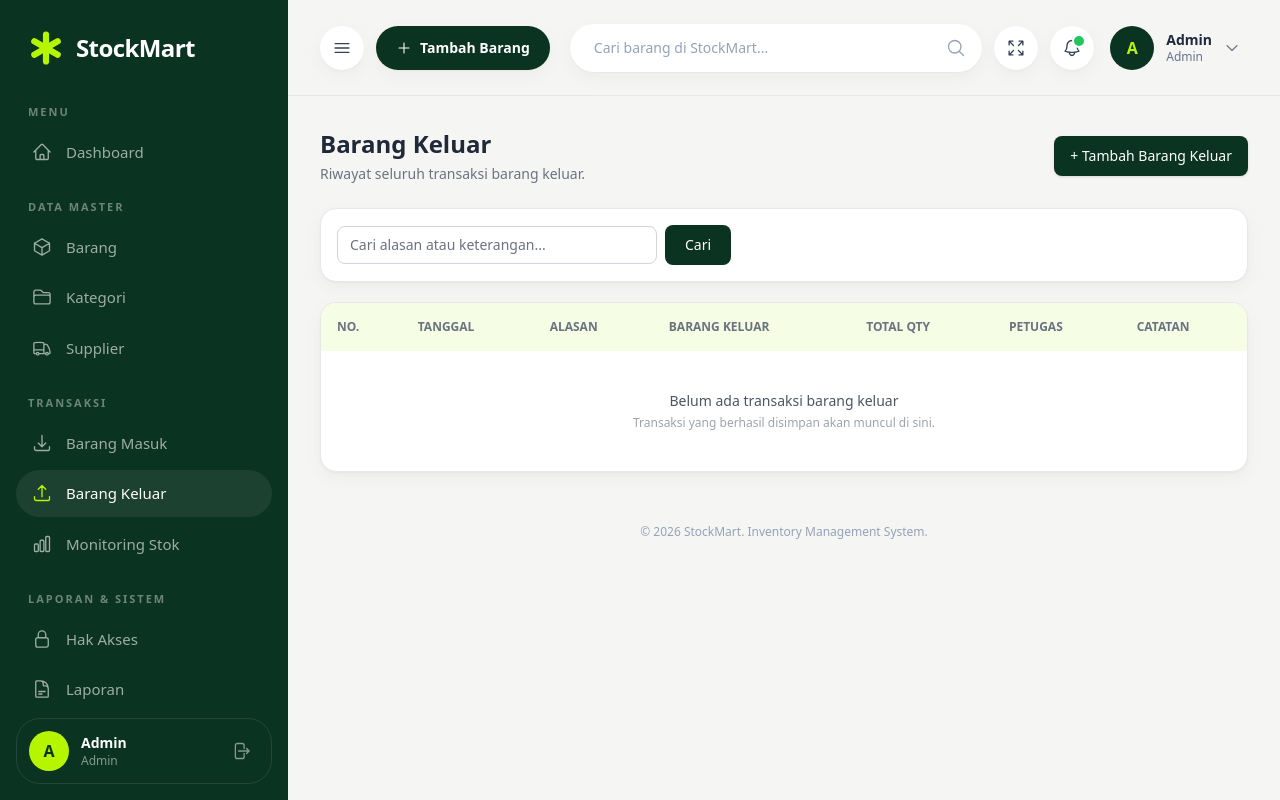
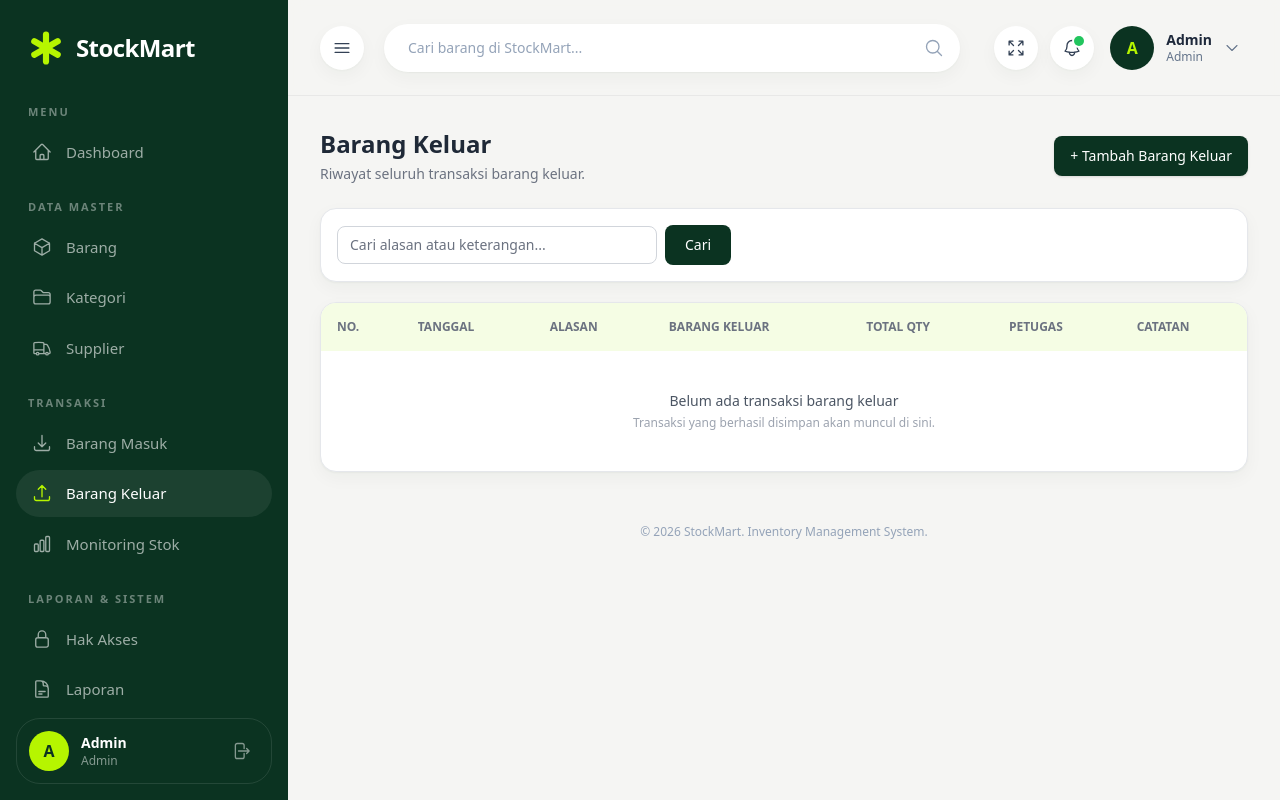
Before and after one commit to Ridd-dsgn/stockmart, a Laravel app: page /stock-outs in a window 1280 px wide. Run offline with Laravel 12, Linux system fonts and the light colour scheme; a user stored in the database is signed in; data comes from the database, SQL or seed files in the repository; data that the repository does not hold is empty; style sheets or scripts are compiled from the project's sources; some web fonts are replaced.

Commit message:
fix: fitur yang masih salah

```diff
--- a/resources/views/layouts/main.blade.php
+++ b/resources/views/layouts/main.blade.php
@@ -225,16 +225,6 @@
                 <x-icon name="menu" class="h-5 w-5" />
             </button>
 
-            {{-- Tombol aksi cepat --}}
-            @can('manage-master')
-                <a href="{{ route('products.create') }}"
-                   class="hidden h-11 items-center gap-2 rounded-2xl px-5 text-sm font-semibold text-white shadow-sm transition hover:opacity-90 sm:inline-flex"
-                   style="background: var(--spark-dark);">
-                    <x-icon name="plus" class="h-4 w-4" />
-                    Tambah Barang
-                </a>
-            @endcan
-
             {{-- Pencarian --}}
             <form method="GET" action="{{ Route::has('products.index') ? route('products.index') : '#' }}"
                   class="relative ml-2 hidden max-w-xl flex-1 md:block">
--- a/resources/views/stock-ins/index.blade.php
+++ b/resources/views/stock-ins/index.blade.php
@@ -12,12 +12,12 @@
             </p>
         </div>
 
-        @if (auth()->user()->can('manage-master') || auth()->user()->can('manage-stock'))
+        @can('manage-stock')
             <a href="{{ route('stock-ins.create') }}"
                class="rounded-lg bg-indigo-600 px-4 py-2.5 text-sm font-medium text-white shadow hover:bg-indigo-700">
                 + Tambah Barang Masuk
             </a>
-        @endif
+        @endcan
     </div>
 
     @if (session('status'))
--- a/resources/views/stock-outs/index.blade.php
+++ b/resources/views/stock-outs/index.blade.php
@@ -12,12 +12,12 @@
             </p>
         </div>
 
-        @if (auth()->user()->can('manage-master') || auth()->user()->can('manage-stock'))
+        @can('manage-stock')
             <a href="{{ route('stock-outs.create') }}"
                class="rounded-lg bg-indigo-600 px-4 py-2.5 text-sm font-medium text-white shadow hover:bg-indigo-700">
                 + Tambah Barang Keluar
             </a>
-        @endif
+        @endcan
     </div>
 
     <div class="mb-5 rounded-xl border border-gray-200 bg-white p-4 shadow-sm">
```
